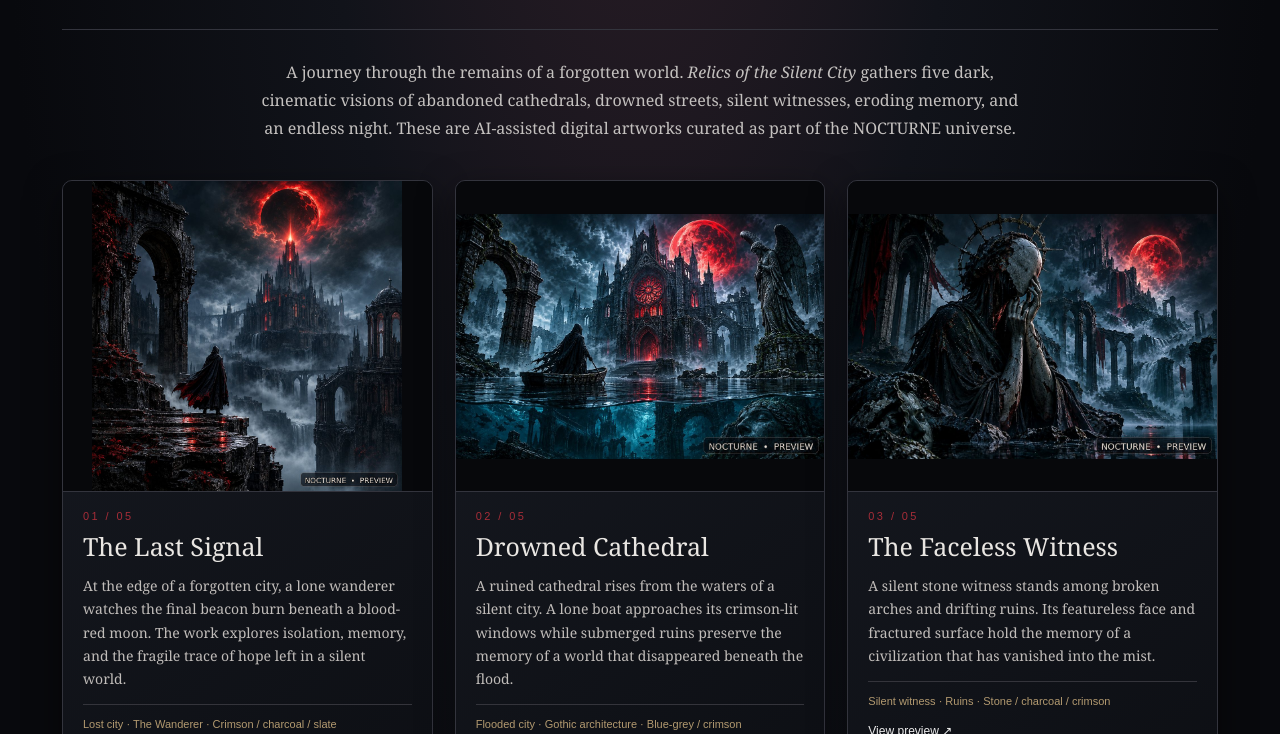
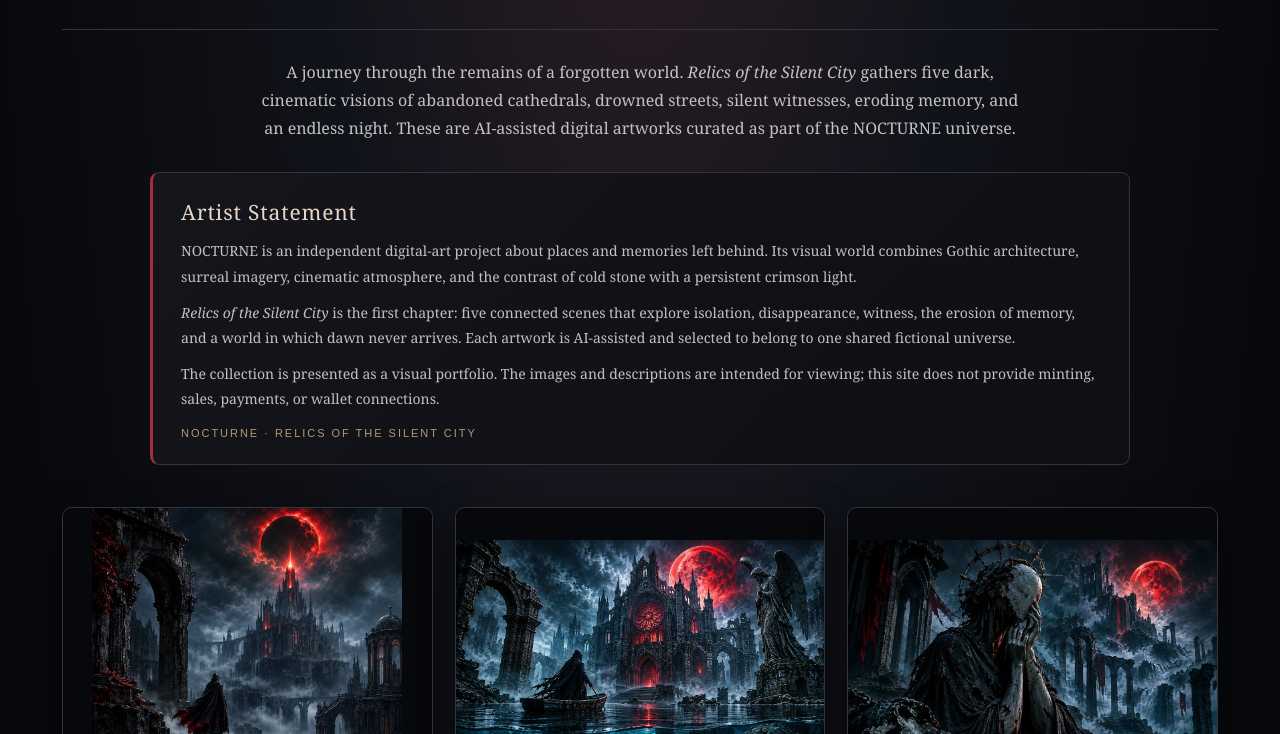
Before and after one commit to Arash-MSV/nocturne-portfolio, a plain HTML site: page index.html in a window 1280 px wide. Shown: the part 366-1100 px from the top of the page. Drawn offline with Linux system fonts and the light colour scheme.

Commit message:
Update index.html

```diff
--- a/index.html
+++ b/index.html
@@ -14,7 +14,12 @@ header{text-align:center;padding:36px 14px 32px;border-bottom:1px solid var(--li
 h1{font-size:clamp(42px,8vw,78px);letter-spacing:.10em;font-weight:500;margin:10px 0 2px;text-shadow:0 2px 24px #8d2730}
 .subtitle{font-size:clamp(17px,3vw,24px);color:#d0c4bb;letter-spacing:.08em}
 .tagline{font-style:italic;color:var(--muted);margin-top:20px;font-size:16px}
-.intro{max-width:760px;margin:28px auto 38px;text-align:center;color:#c4c1bf;line-height:1.75;font-size:16px}
+.intro{max-width:760px;margin:28px auto 30px;text-align:center;color:#c4c1bf;line-height:1.75;font-size:16px}
+.statement{max-width:980px;margin:0 auto 42px;padding:25px 28px;background:linear-gradient(135deg,#15151c,#0d0f14);border:1px solid #38313a;border-left:3px solid var(--red);border-radius:9px}
+.statement h2{font-size:21px;letter-spacing:.04em;margin:0 0 12px;color:#e7d7c8}
+.statement p{min-height:0;margin:0 0 11px;font-size:14px;line-height:1.8;color:#c5c0bd}
+.statement p:last-child{margin-bottom:0}
+.statement .signature{font:11px Arial,sans-serif;letter-spacing:.18em;color:var(--gold);text-transform:uppercase;margin-top:15px}
 .grid{display:grid;grid-template-columns:repeat(auto-fit,minmax(min(100%,340px),1fr));gap:22px}
 .card{overflow:hidden;background:linear-gradient(145deg,#171a22,#0d0f14);border:1px solid var(--line);border-radius:10px;box-shadow:0 12px 35px #0008}
 .art{display:flex;align-items:center;justify-content:center;min-height:245px;background:#07080b;border-bottom:1px solid var(--line)}
@@ -35,6 +40,13 @@ footer{margin-top:44px;padding:24px 10px 0;border-top:1px solid var(--line);text
   <div class="tagline">Five visions from a world that forgot the dawn.</div>
 </header>
 <section class="intro">A journey through the remains of a forgotten world. <em>Relics of the Silent City</em> gathers five dark, cinematic visions of abandoned cathedrals, drowned streets, silent witnesses, eroding memory, and an endless night. These are AI-assisted digital artworks curated as part of the NOCTURNE universe.</section>
+<section class="statement" aria-label="Artist statement">
+  <h2>Artist Statement</h2>
+  <p>NOCTURNE is an independent digital-art project about places and memories left behind. Its visual world combines Gothic architecture, surreal imagery, cinematic atmosphere, and the contrast of cold stone with a persistent crimson light.</p>
+  <p><em>Relics of the Silent City</em> is the first chapter: five connected scenes that explore isolation, disappearance, witness, the erosion of memory, and a world in which dawn never arrives. Each artwork is AI-assisted and selected to belong to one shared fictional universe.</p>
+  <p>The collection is presented as a visual portfolio. The images and descriptions are intended for viewing; this site does not provide minting, sales, payments, or wallet connections.</p>
+  <div class="signature">NOCTURNE · Relics of the Silent City</div>
+</section>
 <section class="grid" aria-label="Collection artworks"><article class="card">
   <a class="art" href="artworks/01-The-Last-Signal-preview.jpg" target="_blank" rel="noopener"><img src="artworks/01-The-Last-Signal-preview.jpg" alt="The Last Signal" loading="lazy"></a>
   <div class="details"><div class="num">01 / 05</div><h2>The Last Signal</h2><p>At the edge of a forgotten city, a lone wanderer watches the final beacon burn beneath a blood-red moon. The work explores isolation, memory, and the fragile trace of hope left in a silent world.</p><div class="traits">Lost city · The Wanderer · Crimson / charcoal / slate</div><a class="open" href="artworks/01-The-Last-Signal-preview.jpg" target="_blank" rel="noopener">View preview ↗</a></div>
```
